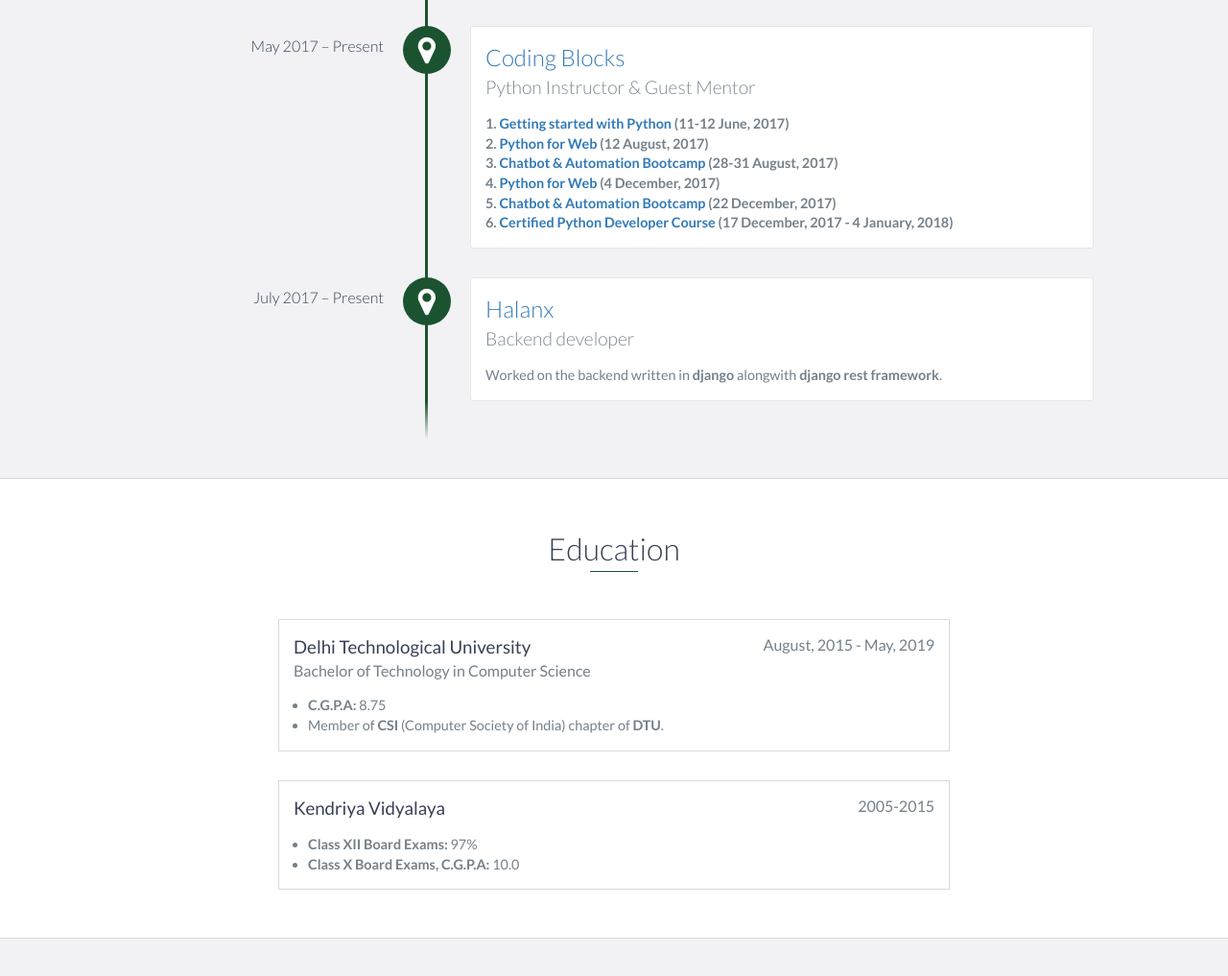
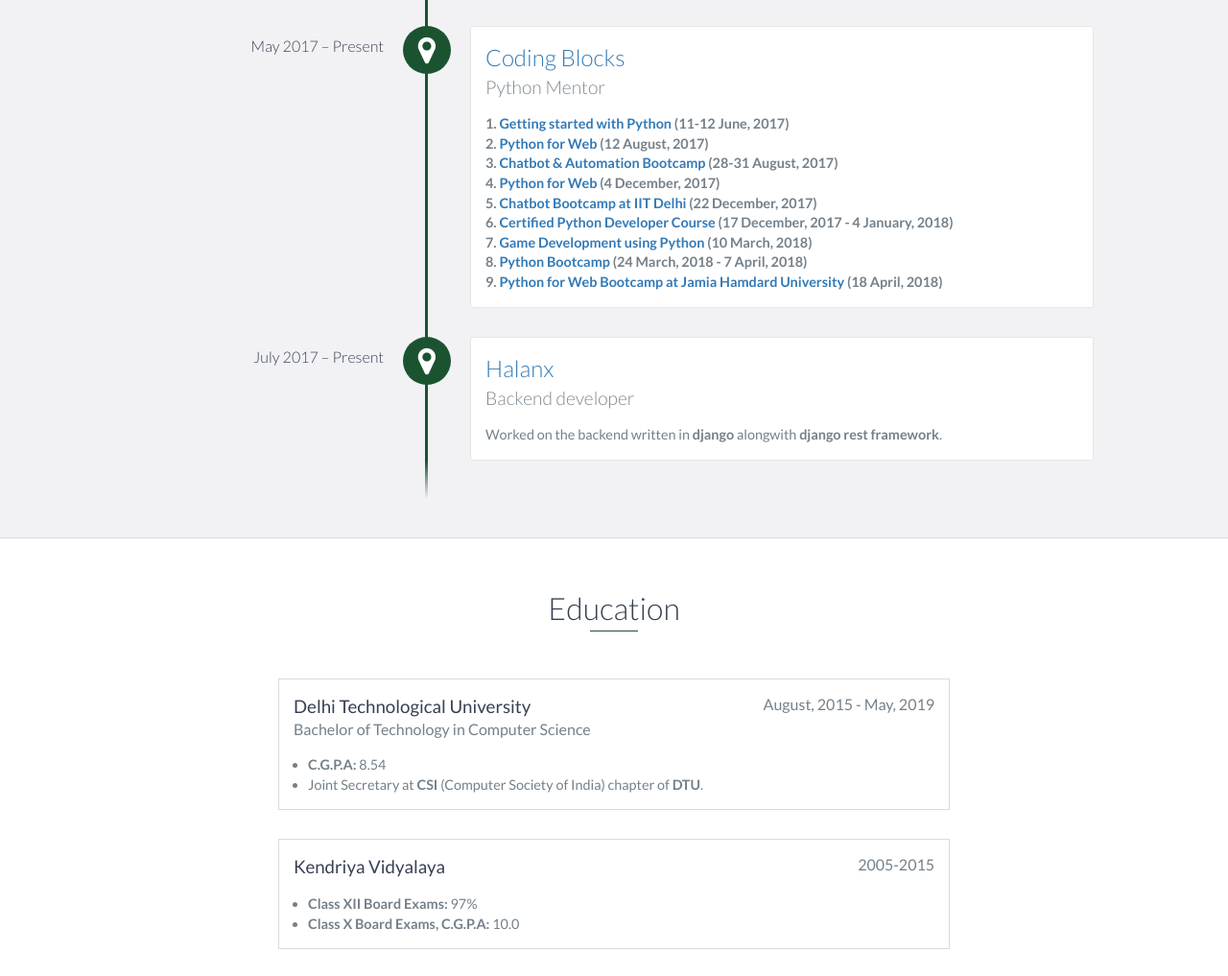
Before and after one commit to nikhilkumarsingh/nikhilkumarsingh.github.io, a website: page index.html in a window 1280 px wide. Shown: the part 1980-2997 px from the top of the page at 96% size. Drawn offline with nearby package versions, Linux system fonts and the light colour scheme.

Commit message:
updated workshops

```diff
--- a/index.html
+++ b/index.html
@@ -156,7 +156,7 @@
 
             <div data-date="May 2017 – Present">
                 <h3><a target="_blank" href="https://codingblocks.com/">Coding Blocks</a></h3>
-                <h4>Python Instructor & Guest Mentor</h4>
+                <h4>Python Mentor</h4>
                 <p>
                     <b>1. <a target="_blank" href="https://github.com/nikhilkumarsingh/Python-bootcamp">
                     Getting started with Python</a> (11-12 June, 2017)</b><br>
@@ -167,9 +167,15 @@
                     <b>4. <a target="_blank" href="https://github.com/nikhilkumarsingh/PythonForWeb">
                     Python for Web</a> (4 December, 2017)</b><br>
                     <b>5. <a target="_blank" href="https://github.com/nikhilkumarsingh/MessengerBotTut">
-                    Chatbot & Automation Bootcamp</a> (22 December, 2017)</b><br>
-                    <b>6. <a target="_blank" href="https://github.com/nikhilkumarsingh/PythonForWeb">
+                    Chatbot Bootcamp at IIT Delhi</a> (22 December, 2017)</b><br>
+                    <b>6. <a target="_blank" href="https://github.com/coding-blocks-archives/Python_Dev_Dec17">
                     Certified Python Developer Course</a> (17 December, 2017 - 4 January, 2018)</b><br>
+                    <b>7. <a target="_blank" href="https://github.com/nikhilkumarsingh/pygameTut">
+                    Game Development using Python</a> (10 March, 2018)</b><br>
+                    <b>8. <a target="_blank" href="https://github.com/prateek27/python-dev-march-18">
+                    Python Bootcamp</a> (24 March, 2018 - 7 April, 2018)</b><br>
+                    <b>9. <a target="_blank" href="https://github.com/nikhilkumarsingh/PythonForWeb">
+                    Python for Web Bootcamp at Jamia Hamdard University</a> (18 April, 2018)</b><br>
                 </p>
             </div>
 
@@ -193,10 +199,10 @@
             <p>
                 <ul>
                     <li>
-                        <b>C.G.P.A:</b> 8.75
+                        <b>C.G.P.A:</b> 8.54
                     </li>
                     <li>
-                        Member of <b>CSI</b> (Computer Society of India) chapter of <b>DTU</b>.
+                        Joint Secretary at <b>CSI</b> (Computer Society of India) chapter of <b>DTU</b>.
                     </li>
                 </ul>
             </p>
```
